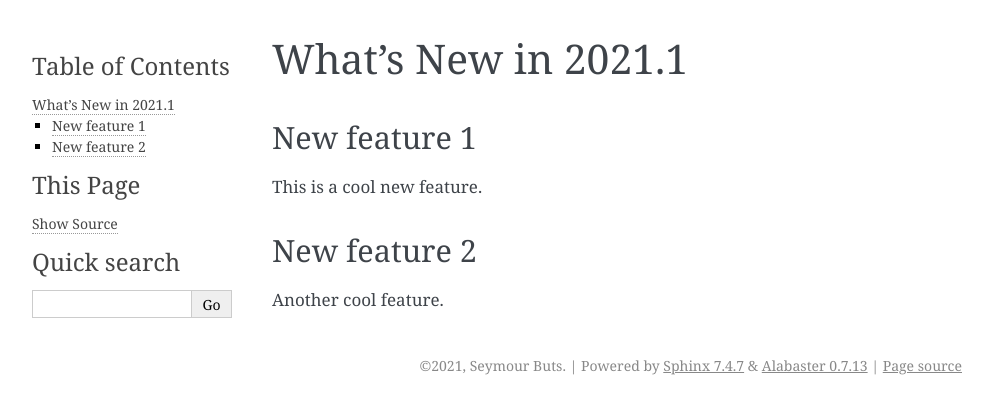
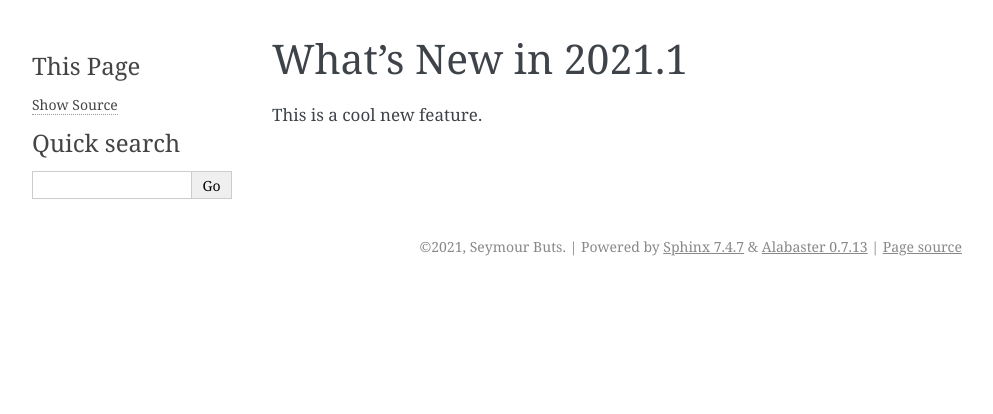
Before and after one commit to mbren/demo-sphinx-serv, a Sphinx documentation site: the page built from source/new.rst, in a window 1280 px wide. Shown: the top 414 px of the page, without its empty margins (148-1141 px from the left). Built offline with Sphinx 7.4.7, drawn with Linux system fonts in a browser that asks for light colours.

Commit message:
Update new.rst

```diff
--- a/source/new.rst
+++ b/source/new.rst
@@ -1,13 +1,4 @@
 What's New in 2021.1
 ====================
 
-New feature 1
-^^^^^^^^^^^
-
 This is a cool new feature.
-
-
-New feature 2
-^^^^^^^^^^^
-
-Another cool feature.
```
